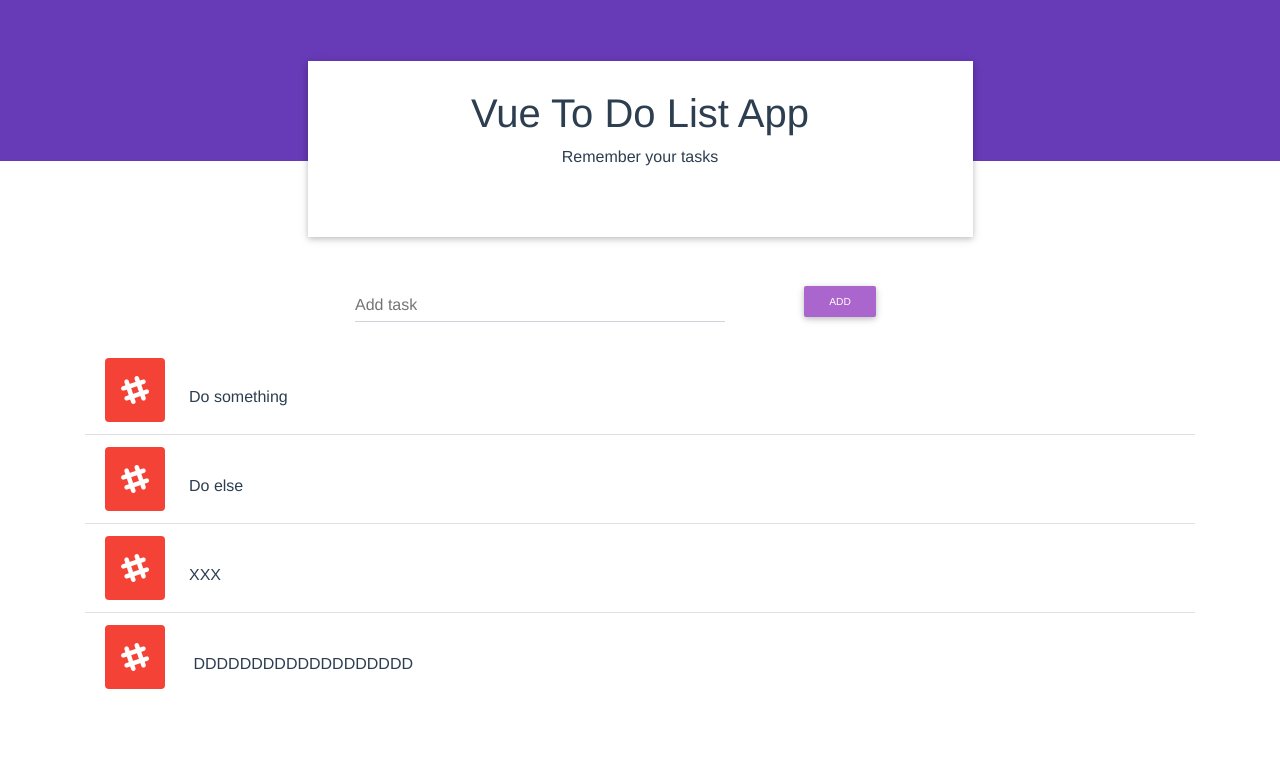
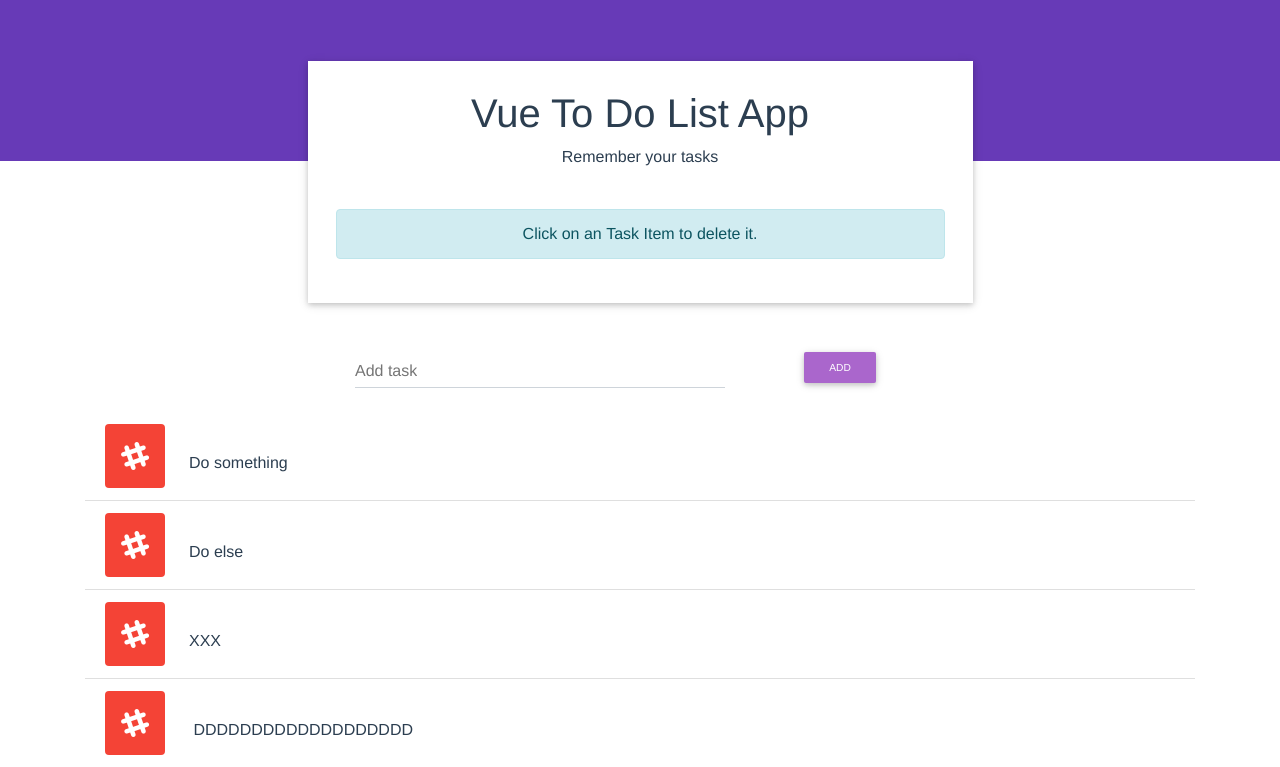
Before and after one commit to mateuszlubianka1993/to-do-list-vue, a Vue app: page / in a window 1280 px wide. Shown: the part 117-884 px from the top of the page. Before the commit the page ends 818 px from the top, so only its background shows below. Built offline with nearby package versions, Linux system fonts and the light colour scheme.

Commit message:
Add task removing info element

```diff
--- a/src/components/Header.vue
+++ b/src/components/Header.vue
@@ -13,7 +13,9 @@
             <h1 class="h1-responsive"><strong>Vue To Do List App</strong></h1>
             <p class="pb-4">Remember your tasks</p>
 
-
+            <div class="alert alert-info" role="alert">
+              Click on an <strong>Task Item</strong> to delete it.
+            </div>
           </div>
           <!--Naked Form-->
 
```
